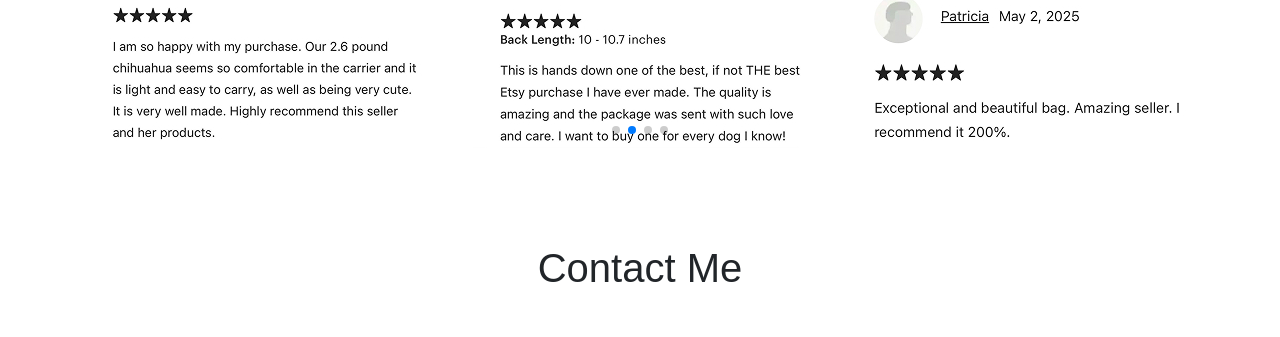
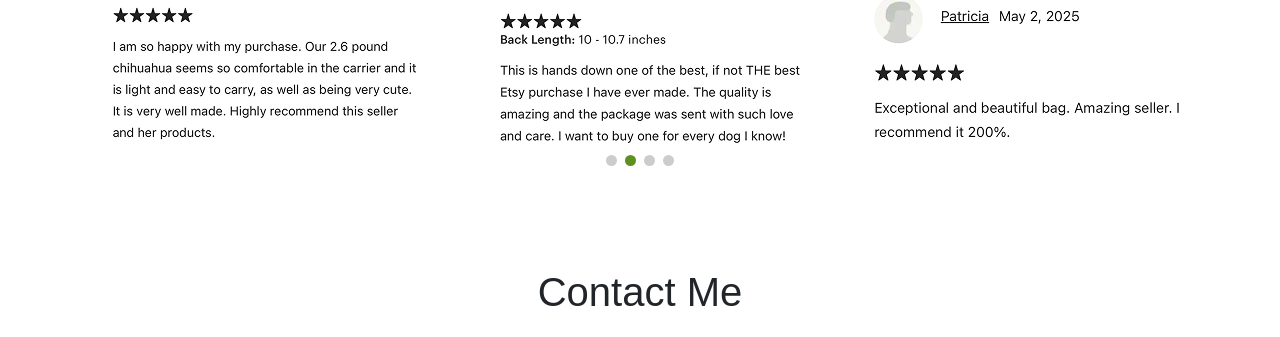
Before and after one commit to leonidBoiko/LovelyPaws, a website built with Vite: page index.html in a window 1280 px wide. Shown: the part 2611-2948 px from the top of the page. Built offline with nearby package versions, Linux system fonts and the light colour scheme; files whose address does not match are found by name.

Commit message:
feat: add privacy policy

```diff
--- a/public/partials/contacts.html
+++ b/public/partials/contacts.html
@@ -52,6 +52,8 @@
         </div>
       </div>
     </div>
-
+    <div class="text-end">
+      <span id="privacyButton" role="button" data-bs-toggle="modal" data-bs-target="#careModal" class="text-shadow fw-300">Privacy Policy</span>
+    </div>
   </div>
 </div>
--- a/src/main.js
+++ b/src/main.js
@@ -1,14 +1,16 @@
 import 'bootstrap/dist/css/bootstrap.min.css';
-import './style.css';
-import '../public/fonts/fonts.css';
-import * as bootstrap from 'bootstrap';
-
 // Swiper imports
 import 'swiper/css';
 import 'swiper/css/pagination';
+import './style.css';
+import '../public/fonts/fonts.css';
+// Load Bootstrap JS bundle (includes Modal, Data API, Popper)
+import 'bootstrap/dist/js/bootstrap.bundle.min.js';
+
 import initCareModal from './care';
 import navigation from './navigation';
 import {includes, includeLogo} from './includes';
+import privacyModal from './privacy';
 import initializeSwiper from './swiper';
 
 // Initialize Swiper when DOM is ready
@@ -20,6 +22,8 @@ document.addEventListener('DOMContentLoaded', async () => {
   initCareModal();
   // Navigation setup
   navigation();
+  // Privacy Modal setup
+  privacyModal();
   // Initialize Swiper after includes are loaded
   initializeSwiper();
 
--- /dev/null
+++ b/src/privacy.js
@@ -0,0 +1,18 @@
+function privacyModal() {
+  const privacyModal = document.getElementById("careModal");
+  const privacyButton = document.getElementById("privacyButton");
+  privacyButton.addEventListener("click", () => {
+    if (privacyModal) {
+      const modalContent = privacyModal.querySelector('.modal-body');
+      modalContent.innerHTML = `
+        <h2 class="mb-2 fs-1 fw-300 text-center">Privacy Policy</h2>
+        <p>This website ([your website name]) is an informational resource only. We do not collect, store, or process any personal data from visitors.<br>
+        Our site does not use forms to collect personal information, does not set cookies (or uses only essential technical cookies), and does not track visitor data.<br>
+        If you follow links to our social media pages or other external sites, please note that we do not control their privacy policies. We recommend reviewing their privacy practices independently.
+        If you have any questions about privacy, you can contact us at: <a class="text-decoration-none icon-link" href="mailto:sendorders9@gmail.com">sendorders9@gmail.com</a></p>
+      `;
+    }
+  })
+}
+
+export default privacyModal;
--- a/src/style.css
+++ b/src/style.css
@@ -1,23 +1,13 @@
 :root {
-  --bs-success: #5f901d; /* ваш новий “успішний” колір */
-  --bs-success-rgb: 95, 144, 29; /* raw RGB triplet without rgba() */
+  --bs-success: #5f901d;
+  --bs-success-rgb: 95, 144, 29;
 }
 
-html {
-  scroll-behavior: smooth;
-}
-
-section[id] {
-  scroll-margin-top: 80px; /* висота вашого navbar */
-}
-
-/* Override success button colors */
 .btn-success {
   --bs-btn-bg: var(--bs-success);
   --bs-btn-border-color: var(--bs-success);
 }
 
-/* Override hover and active states for success buttons */
 .btn-success:hover {
   background-color: #CFA41F !important;
   border-color: #CFA41F !important;
@@ -27,6 +17,14 @@ section[id] {
 .btn-success.active {
   background-color: #CFA41F !important;
   border-color: #CFA41F !important;
+}
+
+html {
+  scroll-behavior: smooth;
+}
+
+section[id] {
+  scroll-margin-top: 80px; /* висота вашого navbar */
 }
 
 .text-shadow {
@@ -42,6 +40,18 @@ section[id] {
   width: 100%;
   height: 100%;
   object-fit: cover;
+}
+.swiper-pagination {
+  position: initial;
+}
+
+.swiper-pagination-bullet {
+  width: 0.7rem;
+  height: 0.7rem;
+}
+
+.swiper-pagination-bullet-active {
+  background: var(--bs-success);;
 }
 
 .hero-image {
```
